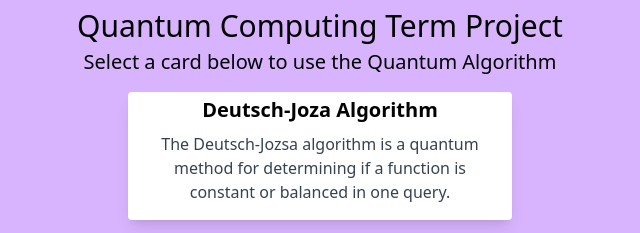
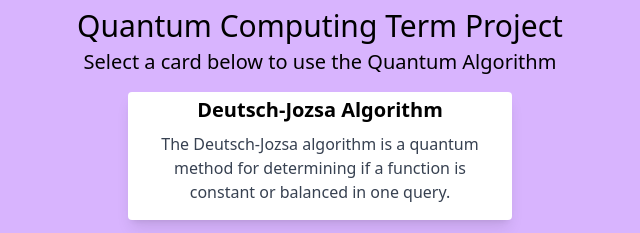
Before and after one commit to Daverhan/quantum-computing-term-project, an Astro site in the folder frontend/: page / in a window 1280 px wide. Shown: the top 233 px of the page, 320-960 px from the left. Built offline with nearby package versions, Linux system fonts and the light colour scheme; Astro itself is replaced by a stand-in of ours.

Commit message:
Fix typo

```diff
--- a/frontend/src/pages/algorithms/deutsch-joza.astro
+++ b/frontend/src/pages/algorithms/deutsch-jozsa.astro
@@ -3,8 +3,8 @@ import BaseLayout from "../../layouts/BaseLayout.astro";
 import AlgorithmLayout from "../../layouts/AlgorithmLayout.astro";
 ---
 
-<BaseLayout title="Deutsch-Joza Algorithm">
+<BaseLayout title="Deutsch-Jozsa Algorithm">
   <main>
-    <AlgorithmLayout title="Deutsch-Joza Algorithm" />
+    <AlgorithmLayout title="Deutsch-Jozsa Algorithm" />
   </main>
 </BaseLayout>
--- a/frontend/src/pages/index.astro
+++ b/frontend/src/pages/index.astro
@@ -12,9 +12,9 @@ import Card from "../components/Card.astro";
       </h2>
       <div class="flex flex-col items-center gap-4 my-4 mx-1">
         <Card
-          title="Deutsch-Joza Algorithm"
+          title="Deutsch-Jozsa Algorithm"
           description="The Deutsch-Jozsa algorithm is a quantum method for determining if a function is constant or balanced in one query."
-          link="/algorithms/deutsch-joza"
+          link="/algorithms/deutsch-jozsa"
         />
         <Card
           title="Simon's Algorithm"
```
